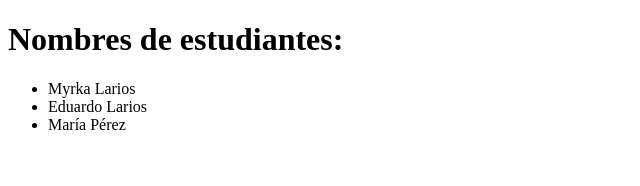
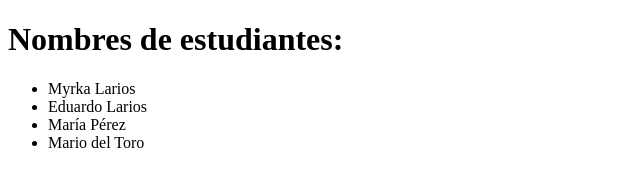
Before and after one commit to CursoGit8/curso, a plain HTML site: page index.html in a window 1280 px wide. Shown: the whole page, without its empty margins (0-640 px from the left). Drawn offline with Linux system fonts and the light colour scheme.

Commit message:
Hola mundo peludo les agregue un valor

```diff
--- a/index.html
+++ b/index.html
@@ -11,6 +11,16 @@
       <li>Myrka Larios</li>
       <li>Eduardo Larios</li>
       <li>María Pérez</li>
+
+
+
+
+
+
+
+
+
+      <li>Mario del Toro</li>
     </ul>
   </body>
 </html>
```
